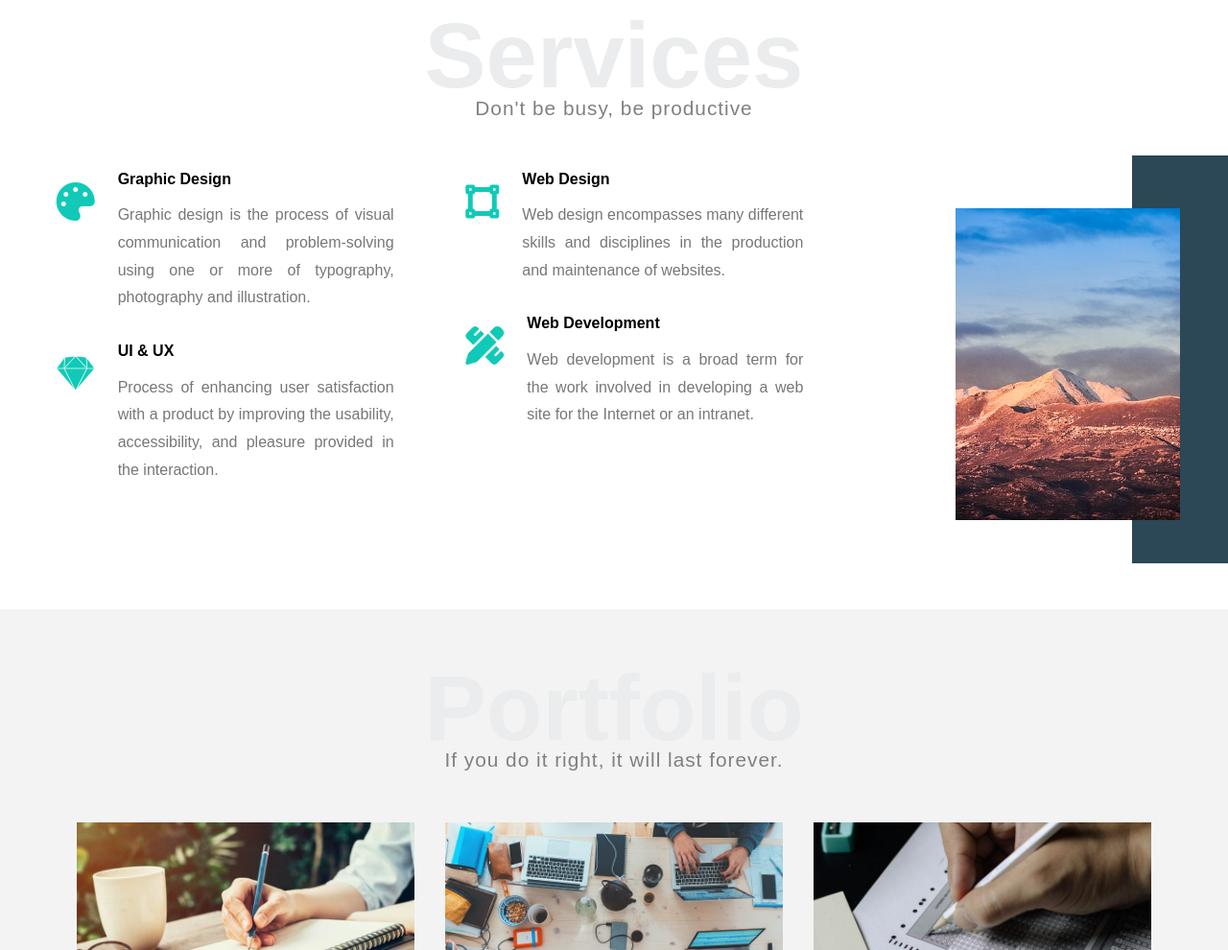
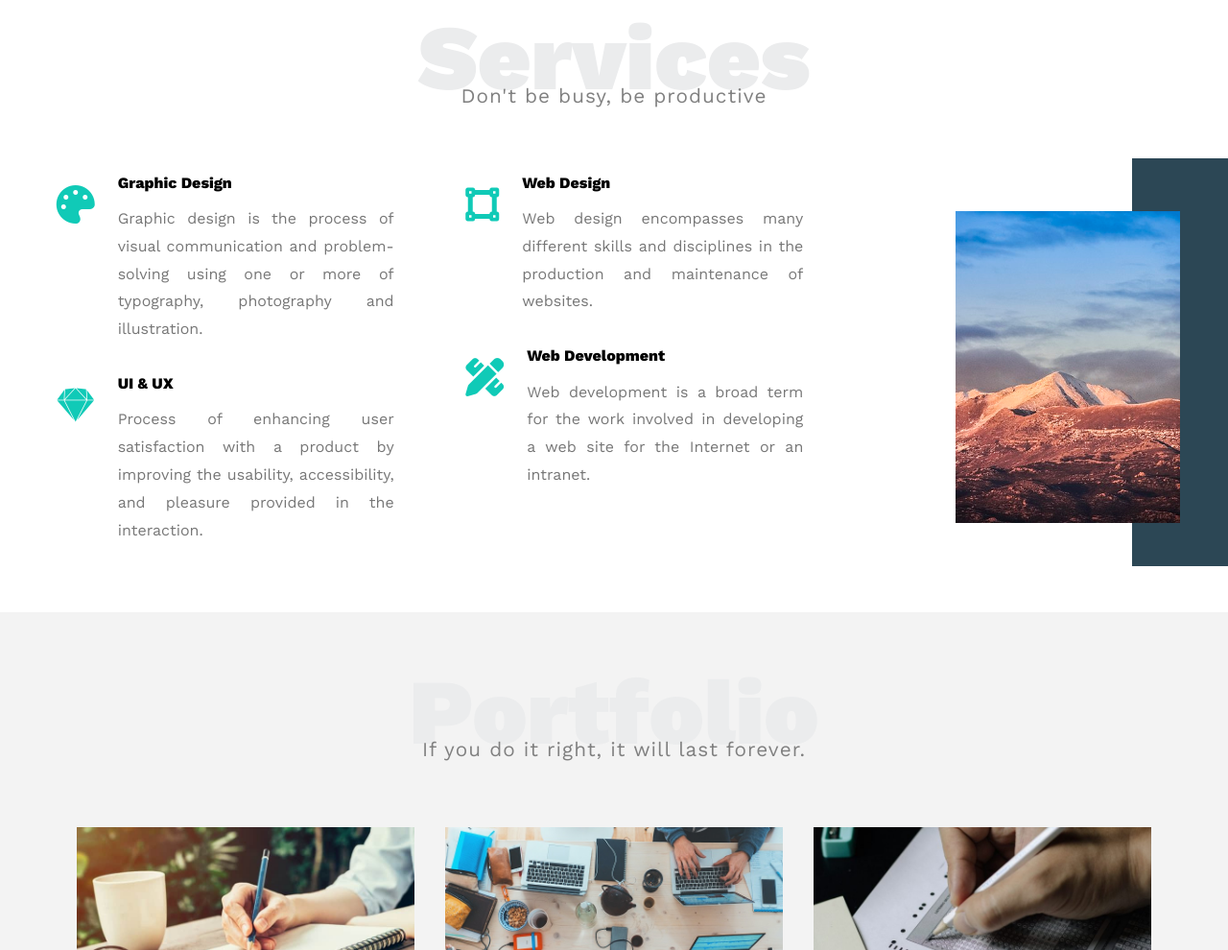
Before and after one commit to MahmoudEasa/Leon-Site, a plain HTML site: page index.html in a window 1280 px wide. Shown: the part 1279-2269 px from the top of the page at 96% size. Drawn offline with nearby package versions, Linux system fonts and the light colour scheme.

Commit message:
Edit The Site

```diff
--- a/css/app.css
+++ b/css/app.css
@@ -1,3 +1,5 @@
+@import url('https://fonts.googleapis.com/css2?family=Cairo:wght@600&family=Poppins:ital,wght@0,100;0,200;0,300;0,400;0,500;0,600;0,700;0,800;0,900;1,100;1,200;1,300;1,400;1,500;1,600;1,700;1,800;1,900&family=Work+Sans:ital,wght@0,100;0,200;0,300;0,400;0,500;0,600;0,700;0,800;0,900;1,100;1,200;1,300;1,400;1,500;1,600;1,700;1,800;1,900&display=swap');
+
 body {
     font-family: "Work Sans", sans-serif;
 }
@@ -162,7 +164,7 @@ p {
 }
 .not-opacity {
     position: absolute;
-    top: 4.7em;
+    top: 4em;
     font-size: 1.3em;
     color: gray;
     letter-spacing: 1px;
```
Also changed, not shown: index.html (+0 -1 lines).
